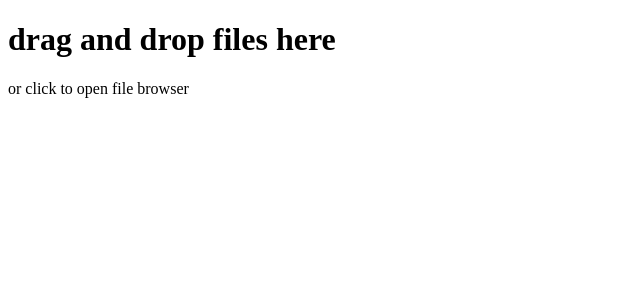
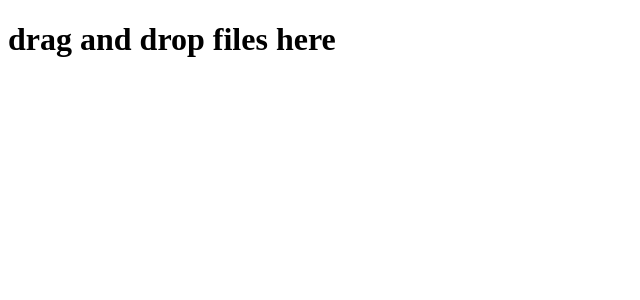
Before and after one commit to EhrenAbbott/NOLA_AI, a React (Create React App) app: page / in a window 1280 px wide. Shown: the top 300 px of the page, without its empty margins (0-640 px from the left). Built offline with nearby package versions, Linux system fonts and the light colour scheme.

Commit message:
Conditionally render file name if one has been uploaded

```diff
--- a/src/Dropzone.js
+++ b/src/Dropzone.js
@@ -21,10 +21,8 @@ const Dropzone = () => {
 
     return (
         <div className='dropzone-area' {...getRootProps()}>
-            <h1>drag and drop files here</h1>
-            <p>or click to open file browser</p>
             <input {...getInputProps()}/>
-            {fileName && <p>{fileName}</p>}
+            {fileName ? <p>{fileName}</p> : <h1>drag and drop files here</h1>}
         </div>
     )
 }
```
